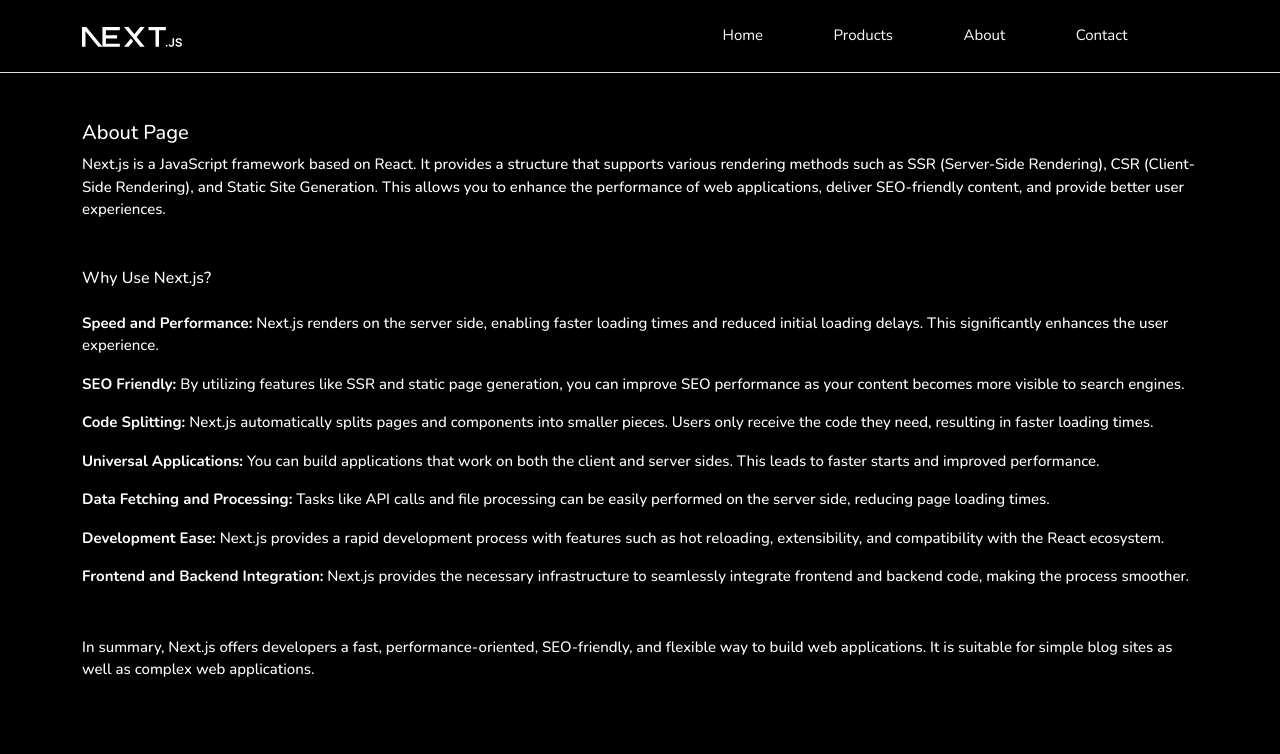
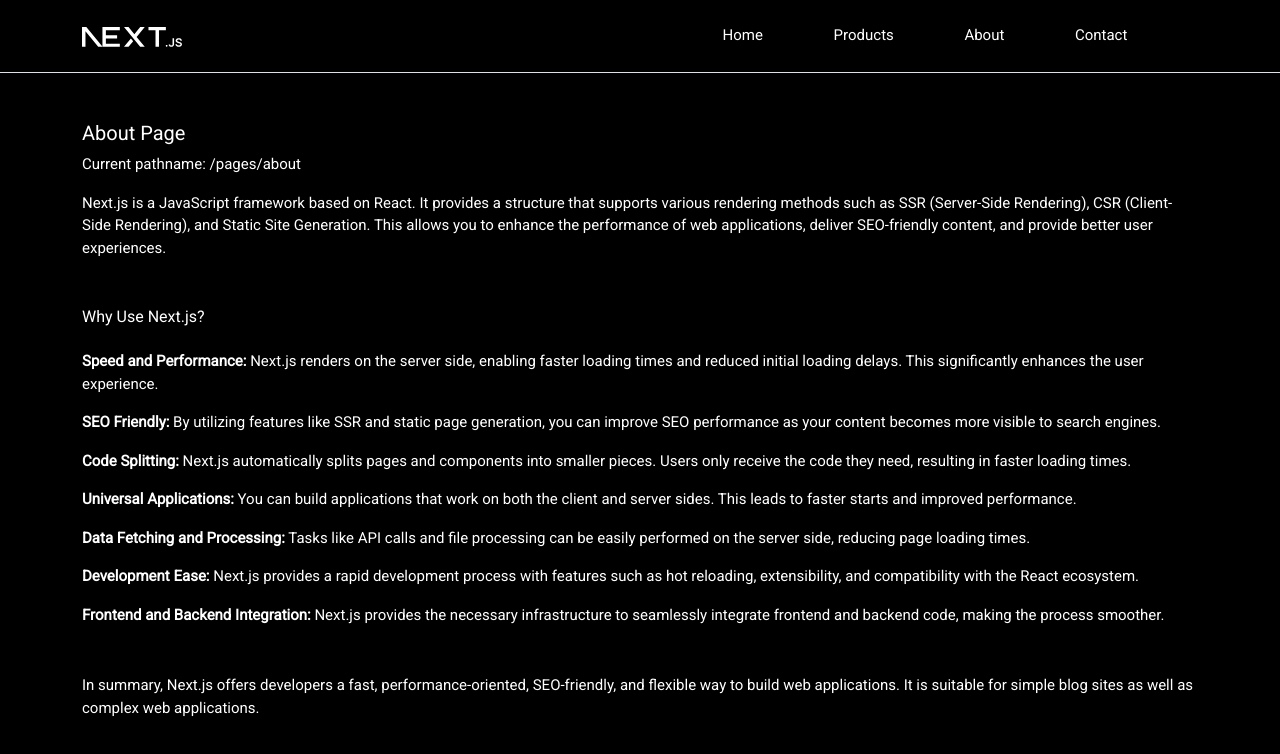
Before and after one commit to ayberkkk/next-js-tutorial, a Next.js app: page /pages/about in a window 1280 px wide. Shown: the top 754 px of the page. Built offline with nearby package versions, Linux system fonts and the light colour scheme.

Commit message:
#3
Redirect, useRouter, useSearchParams, usePathname

```diff
--- a/app/layout.js
+++ b/app/layout.js
@@ -1,9 +1,13 @@
-import { Nunito } from "next/font/google";
+import { Roboto } from "next/font/google";
 import "bootstrap/dist/css/bootstrap.css";
 import "./globals.css";
 import Header from "./layouts/header";
 
-const nunito = Nunito({ subsets: ["latin"], display: "optional" });
+const roboto = Roboto({
+  subsets: ["latin"],
+  display: "optional",
+  weight: "400",
+});
 
 export const metadata = {
   title: "Learn next.JS",
@@ -13,7 +17,7 @@
 export default function RootLayout({ children }) {
   return (
     <html lang="en">
-      <body className={nunito.className}>
+      <body className={roboto.className}>
         <Header />
         {children}
       </body>
--- a/app/pages/about/page.js
+++ b/app/pages/about/page.js
@@ -1,12 +1,19 @@
+"use client"
 import React from "react";
+import { useSearchParams,usePathname } from "next/navigation";
 
 const Page = () => {
+  const searchParams = useSearchParams();
+  const pathname = usePathname()
+  const name = searchParams.get("name");
+  console.log(name);
   return (
     <div className="container mt-5">
       <div className="row">
         <div className="col-12">
           <h5>About Page</h5>
         </div>
+        <p>Current pathname: {pathname}</p>
         <div className="col-12">
           <p>
             Next.js is a JavaScript framework based on React. It provides a
```
Also changed, not shown: app/page.js (+8 -2 lines), app/trial.js (+13 -5 lines).
